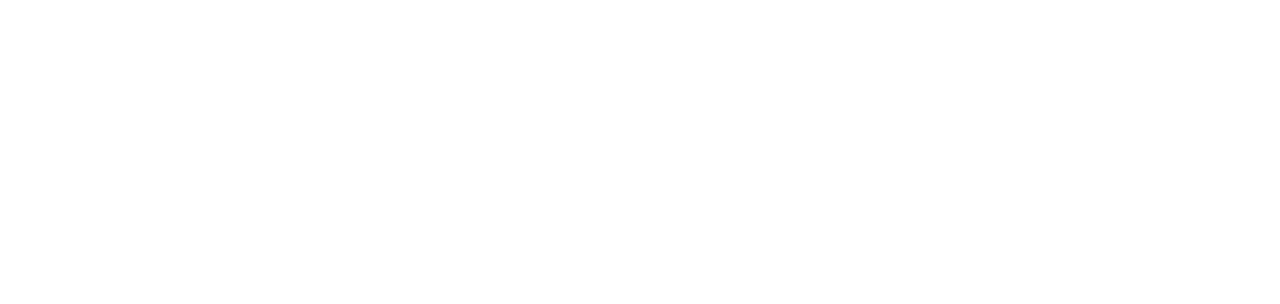
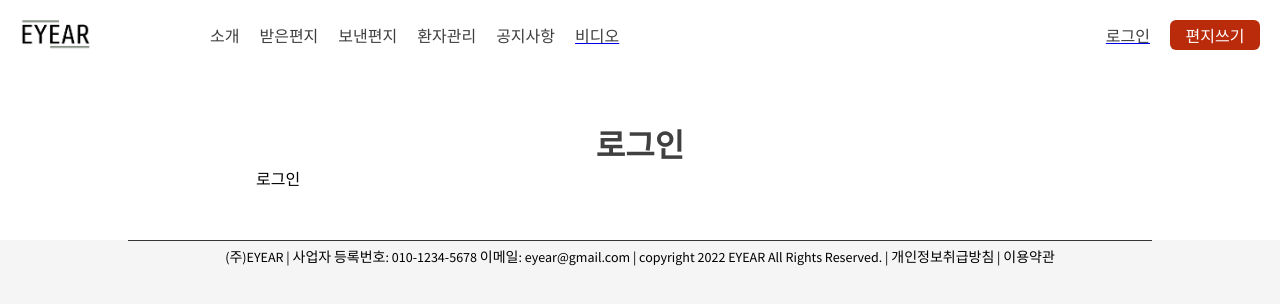
Before and after one commit to eyear22/eyear_frontend, a React (Create React App) app: page /login in a window 1280 px wide. Before the commit this address had no page. Shown: the top 304 px of the page. Built offline with nearby package versions, Linux system fonts and the light colour scheme.

Commit message:
[FEAT] 로그인 페이지 생성

```diff
--- a/src/App.js
+++ b/src/App.js
@@ -3,6 +3,7 @@ import Video from './pages/Video';
 import { BrowserRouter, Routes, Route } from 'react-router-dom';
 import Send from './pages/Send';
 import VideoDetail from './pages/VideoDetail';
+import Login from './pages/Login';
 
 const App = () => {
   return (
@@ -12,6 +13,7 @@ const App = () => {
         <Route path="/video" element={<Video />} />
         <Route path="/send" element={<Send />} />
         <Route path="/videoDetail" element={<VideoDetail />} />
+        <Route path="/login" element={<Login />} />
       </Routes>
     </BrowserRouter>
   );
--- /dev/null
+++ b/src/components/common/AuthLayout.js
@@ -0,0 +1,31 @@
+import styled from 'styled-components';
+import { tablet } from '../../utils/responsive';
+import Footer from '../home/Footer';
+import Header from '../home/Header';
+
+const AuthLayout = ({ title, children }) => {
+  return (
+    <>
+      <Header />
+      <Wrap>
+        <Title>{title}</Title>
+        {children}
+      </Wrap>
+      <Footer />
+    </>
+  );
+};
+
+const Wrap = styled.div`
+  margin-top: 70px;
+  padding: 50px 20vw;
+  ${tablet({ padding: '20px 10vw' })}
+  background-color: #fff;
+`;
+
+const Title = styled.h1`
+  color: #404040;
+  text-align: center;
+`;
+
+export default AuthLayout;
--- a/src/components/home/Header.js
+++ b/src/components/home/Header.js
@@ -33,7 +33,9 @@ const Header = () => {
         </Center>
       </Wrap>
       <Right toggle={toggle}>
-        <AuthText>로그인</AuthText>
+        <Link to="/login">
+          <AuthText>로그인</AuthText>
+        </Link>
         <Button onClick={goSend}>편지쓰기</Button>
       </Right>
       <Hamburger onClick={() => setToggle(!toggle)}>
--- /dev/null
+++ b/src/pages/Login.js
@@ -0,0 +1,12 @@
+import styled from 'styled-components';
+import AuthLayout from '../components/common/AuthLayout';
+
+const Login = () => {
+  return <AuthLayout title="로그인">로그인</AuthLayout>;
+};
+
+const Container = styled.div`
+  background-color: #fff;
+`;
+
+export default Login;
```
